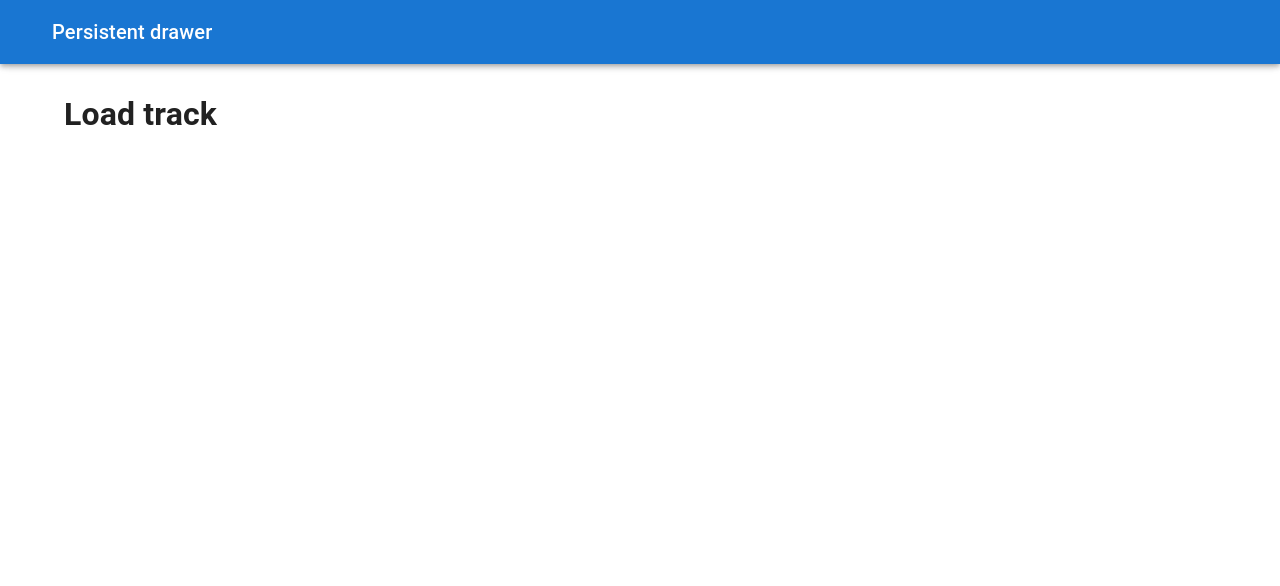
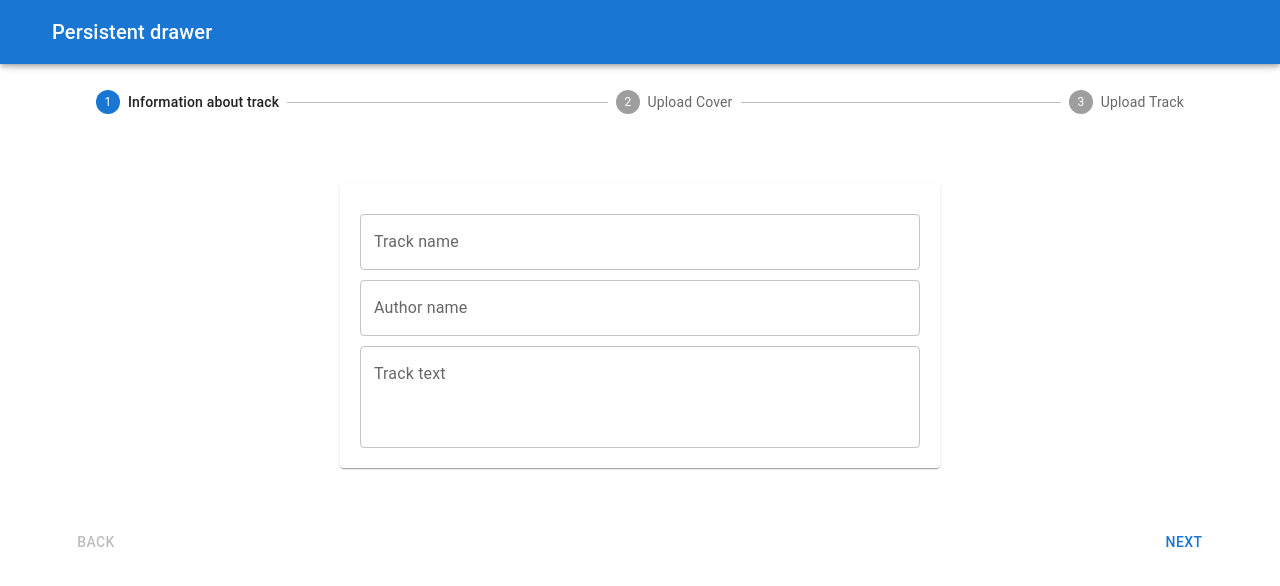
Before and after one commit to Oops61rus/NextJS-music-platform, a Next.js app: page /tracks/create in a window 1280 px wide. Shown: the top 586 px of the page. Built offline with nearby package versions, Linux system fonts and the light colour scheme; some icons are missing.

Commit message:
5:
add steps to create file page

```diff
--- a/pages/tracks/create.tsx
+++ b/pages/tracks/create.tsx
@@ -1,10 +1,44 @@
-import React from 'react';
+import React, {useState} from 'react';
 import MainLayout from "../../layouts/MainLayout";
+import StepWrapper from "../../components/Steps/StepWrapper";
+import {Button, Grid} from "@material-ui/core";
+import TrackInfo from "../../components/Steps/TrackInfo";
+import FileUpload from "../../components/Steps/FileUpload";
 
 const Create = () => {
+    const [activeStep, setActiveStep] = useState(0)
+    const [picture, setPicture] = useState(null)
+    const [audio, setAudio] = useState(null)
+
+    const next = () => {
+        setActiveStep(prev => prev + 1)
+    }
+
+    const back = () => {
+        setActiveStep(prev => prev - 1)
+    }
+
     return (
         <MainLayout>
-            <h1>Load track</h1>
+            <StepWrapper activeStep={activeStep}>
+                {activeStep === 0 &&
+                <TrackInfo/>
+                }
+                {activeStep === 1 &&
+                <FileUpload setFile={setPicture} accept='image/*'>
+                    <Button>Upload Cover</Button>
+                </FileUpload>
+                }
+                {activeStep === 2 &&
+                <FileUpload setFile={setAudio} accept='audio/*'>
+                    <Button>Upload Track</Button>
+                </FileUpload>
+                }
+            </StepWrapper>
+            <Grid container justifyContent='space-between'>
+                <Button disabled={activeStep === 0} onClick={back}>Back</Button>
+                <Button disabled={activeStep === 2} onClick={next}>Next</Button>
+            </Grid>
         </MainLayout>
     );
 };
```
